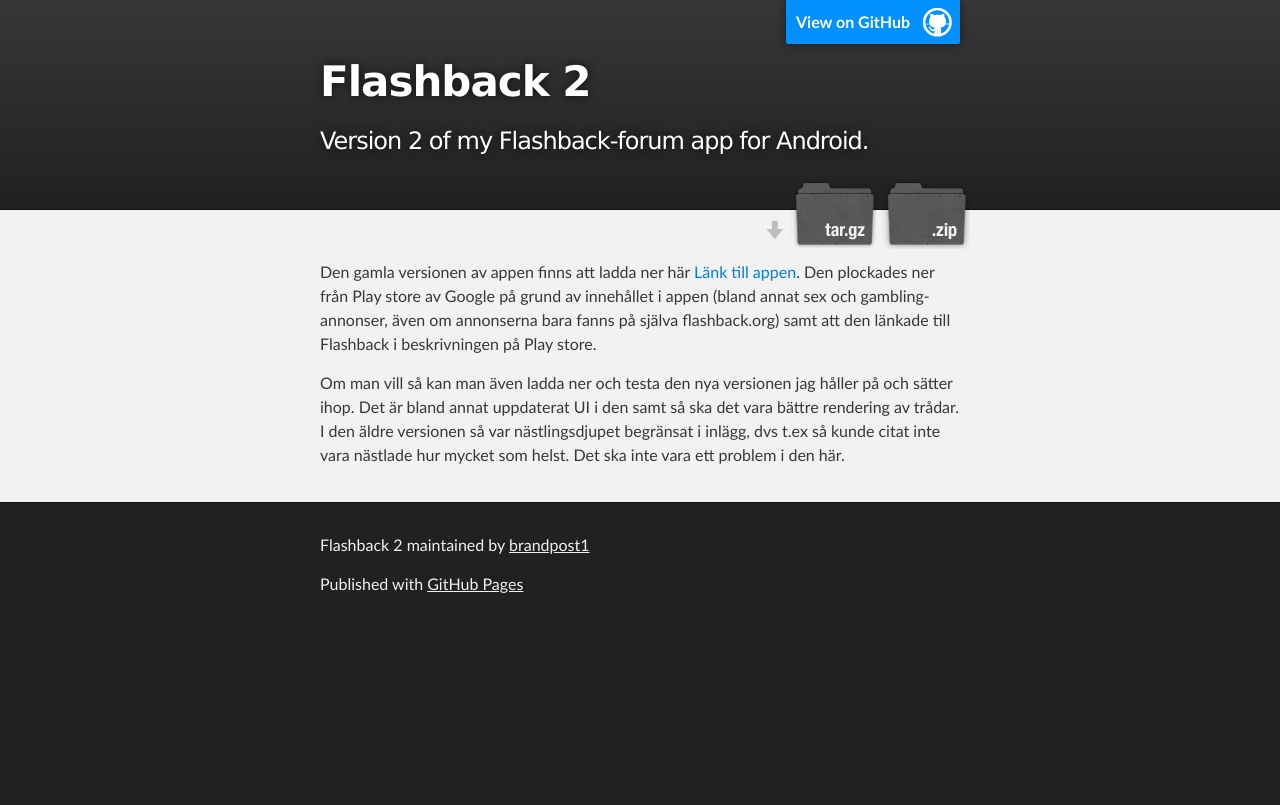
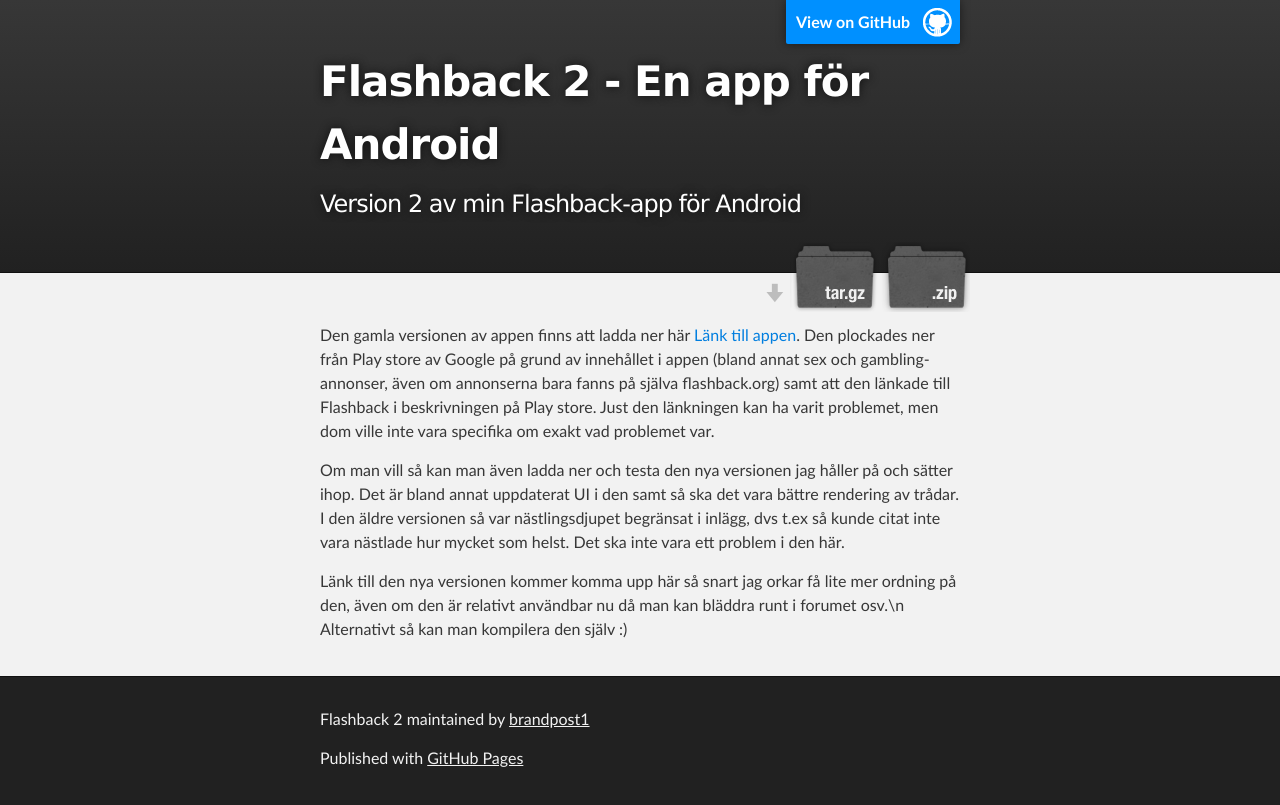
Before and after one commit to brandpost1/Flashback_2, a plain HTML site: page index.html in a window 1280 px wide. Drawn offline with Linux system fonts and the light colour scheme.

Commit message:
Ytterligare till index.html

```diff
--- a/index.html
+++ b/index.html
@@ -8,7 +8,7 @@
 
     <link rel="stylesheet" type="text/css" media="screen" href="stylesheets/stylesheet.css">
 
-    <title>Flashback 2</title>
+    <title>Flashback app för Android</title>
   </head>
 
   <body>
@@ -18,8 +18,8 @@
         <header class="inner">
           <a id="forkme_banner" href="https://github.com/brandpost1/Flashback_2">View on GitHub</a>
 
-          <h1 id="project_title">Flashback 2</h1>
-          <h2 id="project_tagline">Version 2 of my Flashback-forum app for Android.</h2>
+          <h1 id="project_title">Flashback 2 - En app för Android</h1>
+          <h2 id="project_tagline">Version 2 av min Flashback-app för Android</h2>
 
             <section id="downloads">
               <a class="zip_download_link" href="https://github.com/brandpost1/Flashback_2/zipball/master">Download this project as a .zip file</a>
@@ -32,11 +32,15 @@
     <div id="main_content_wrap" class="outer">
       <section id="main_content" class="inner">
         <p>Den gamla versionen av appen finns att ladda ner här <a href="https://github.com/brandpost1/Android-Flashback-forum/releases/download/1/Flashback_v04.apk">Länk till appen</a>. Den plockades ner från Play store av
-        Google på grund av innehållet i appen (bland annat sex och gambling-annonser, även om annonserna bara fanns på själva flashback.org) samt att den länkade till Flashback i beskrivningen på Play store.</p>
+        Google på grund av innehållet i appen (bland annat sex och gambling-annonser, även om annonserna bara fanns på själva flashback.org) samt att den länkade till Flashback i beskrivningen på Play store.
+        Just den länkningen kan ha varit problemet, men dom ville inte vara specifika om exakt vad problemet var.</p>
         <p>
           Om man vill så kan man även ladda ner och testa den nya versionen jag håller på och sätter ihop. Det är bland annat uppdaterat UI i den samt så ska det vara bättre rendering av trådar.
           I den äldre versionen så var nästlingsdjupet begränsat i inlägg, dvs t.ex så kunde citat inte vara nästlade hur mycket som helst. Det ska inte vara ett problem i den här.
-
+        </p>
+        <p>
+          Länk till den nya versionen kommer komma upp här så snart jag orkar få lite mer ordning på den, även om den är relativt användbar nu då man kan bläddra runt i forumet osv.\n
+          Alternativt så kan man kompilera den själv :)
         </p>
       </section>
     </div>
```
